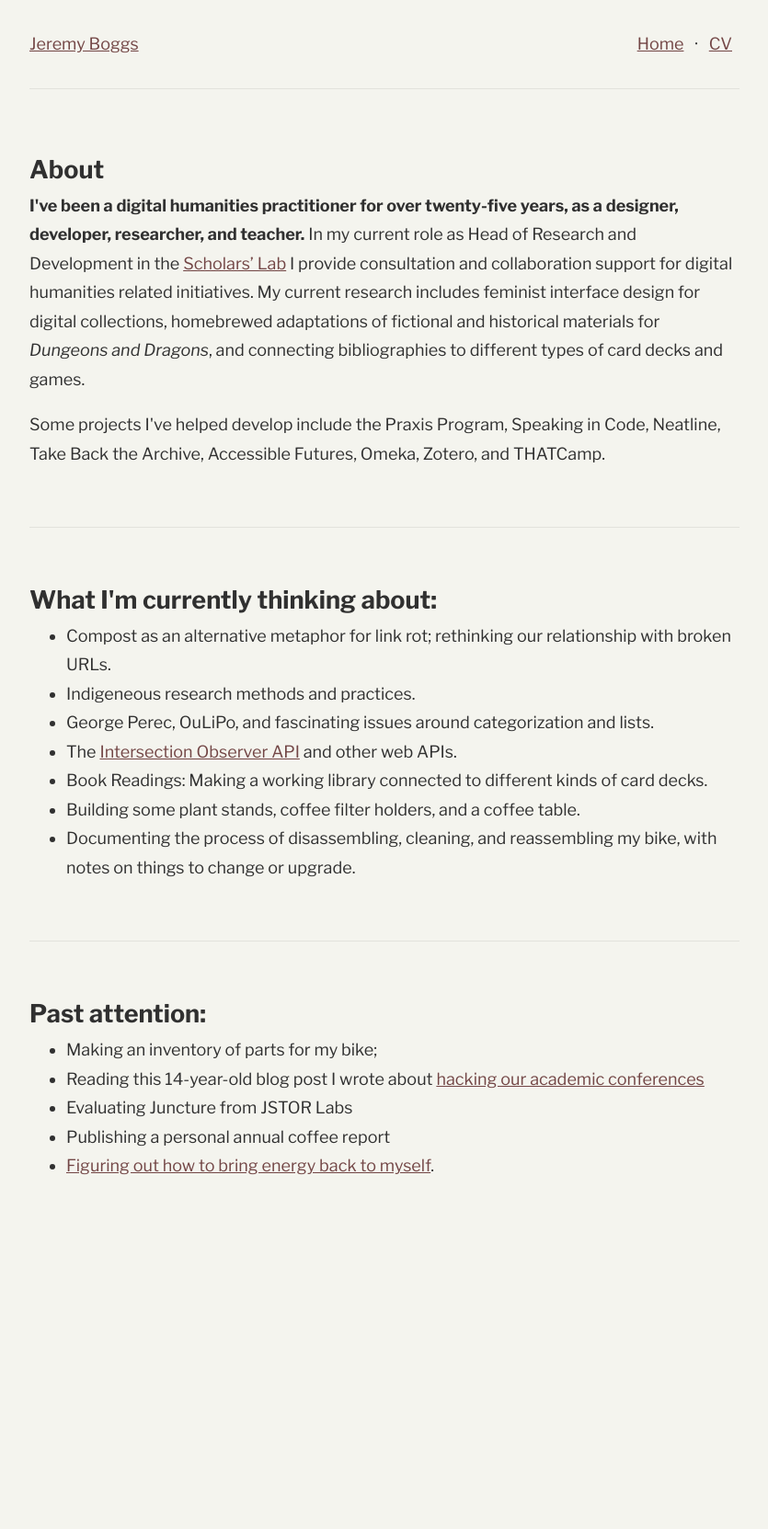
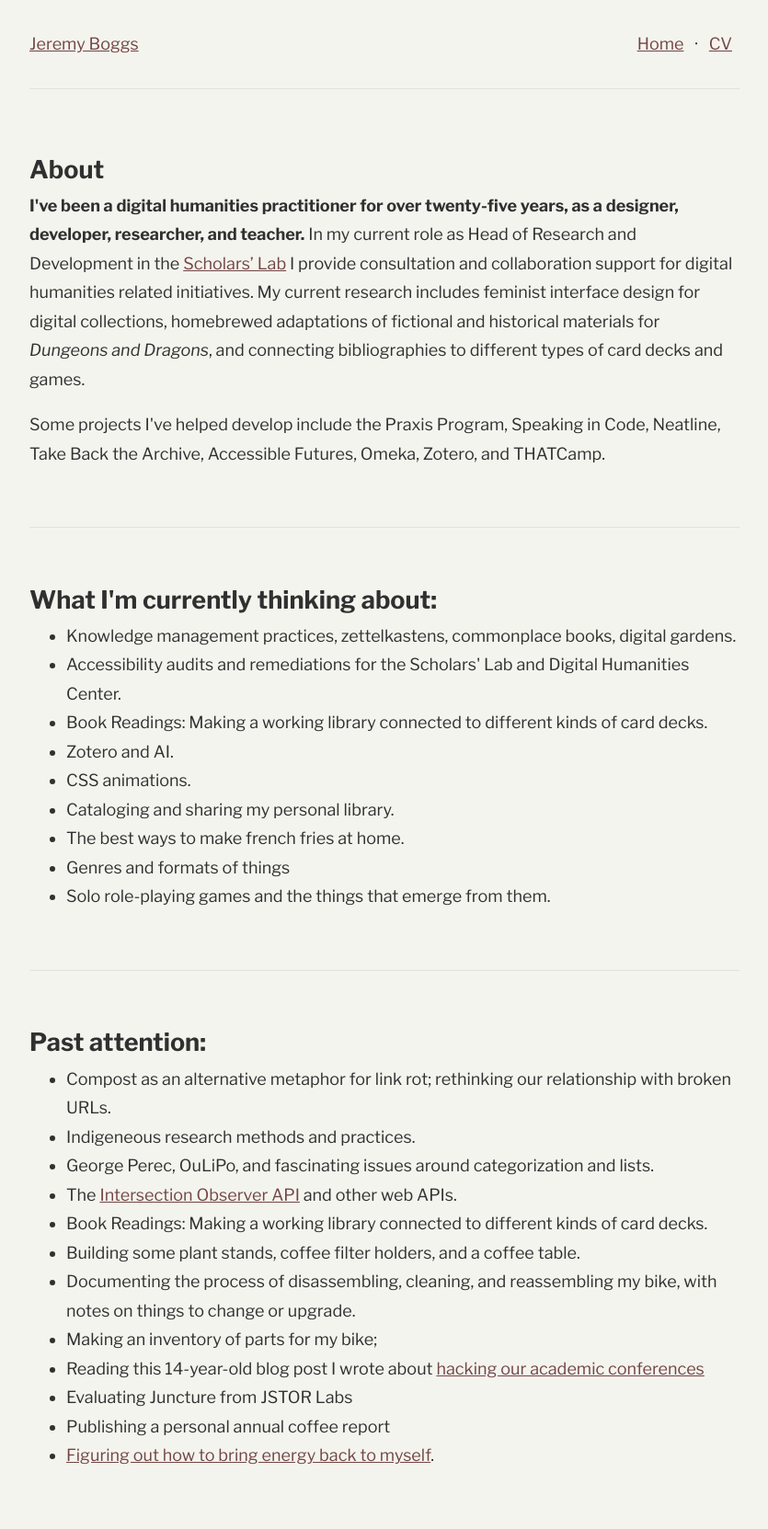
Before and after one commit to jeremyboggs/jeremyboggs.net, a Jekyll site: the page built from index.html, in a window 1280 px wide. Shown: the whole page at 92% size, without its empty margins (222-1057 px from the left). Built offline with Jekyll 4.4.1, drawn with Linux system fonts in a browser that asks for light colours; before the commit the page ends 1348 px from its top, so only the background shows below that.

Commit message:
Update list of things I'm thinking about.

```diff
--- a/index.html
+++ b/index.html
@@ -20,6 +20,23 @@
 <section id="currently">
     <h2>What I'm currently thinking about:</h2>
     <ul>
+        <li>Knowledge management practices, zettelkastens, commonplace books,
+        digital gardens.</li>
+        <li>Accessibility audits and remediations for the Scholars' Lab and
+        Digital Humanities Center.</li>
+        <li>Book Readings: Making a working library connected to different kinds of
+        card decks.</li>
+        <li>Zotero and AI.</li>
+        <li>CSS animations.</li>
+        <li>Cataloging and sharing my personal library.</li>
+        <li>The best ways to make french fries at home.</li>
+        <li>Genres and formats of things</li>
+        <li>Solo role-playing games and the things that emerge from them.</li>
+    </ul>
+</section>
+<section id="previously">
+    <h2>Past attention:</h2>
+    <ul>
         <li>Compost as an alternative metaphor for link rot; rethinking our
         relationship with broken URLs.</li>
         <li>Indigeneous research methods and practices.</li>
@@ -34,11 +51,6 @@
         table.</li>
         <li>Documenting the process of disassembling, cleaning, and reassembling my
         bike, with notes on things to change or upgrade.</li>
-    </ul>
-</section>
-<section id="previously">
-    <h2>Past attention:</h2>
-    <ul>
         <li>Making an inventory of parts for my bike;</li>
         <li>Reading this 14-year-old blog post I wrote about <a href="/hacking-our-conferences/">hacking our academic conferences</a></li>
         <li>Evaluating Juncture from JSTOR Labs</li>
```
